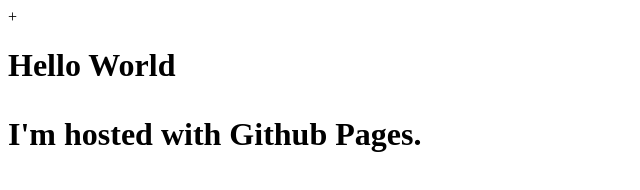
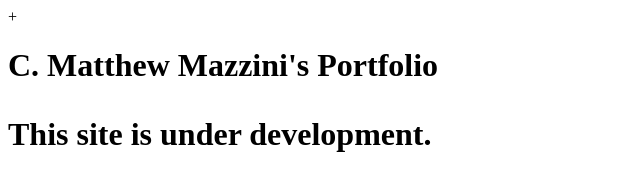
Before and after one commit to mazzini-labs/mazzini-labs.github.io, a plain HTML site: page index.html in a window 1280 px wide. Shown: the whole page, without its empty margins (0-640 px from the left). Drawn offline with Linux system fonts and the light colour scheme.

Commit message:
got it to work finally

```diff
--- a/index.html
+++ b/index.html
@@ -1,7 +1,7 @@
 +<!DOCTYPE html>
 <html>
 <body>
-<h1>Hello World</h>
-<p>I'm hosted with Github Pages.</p>
+<h1>C. Matthew Mazzini's Portfolio</h>
+<p>This site is under development.</p>
 </body>
 </html>
```
